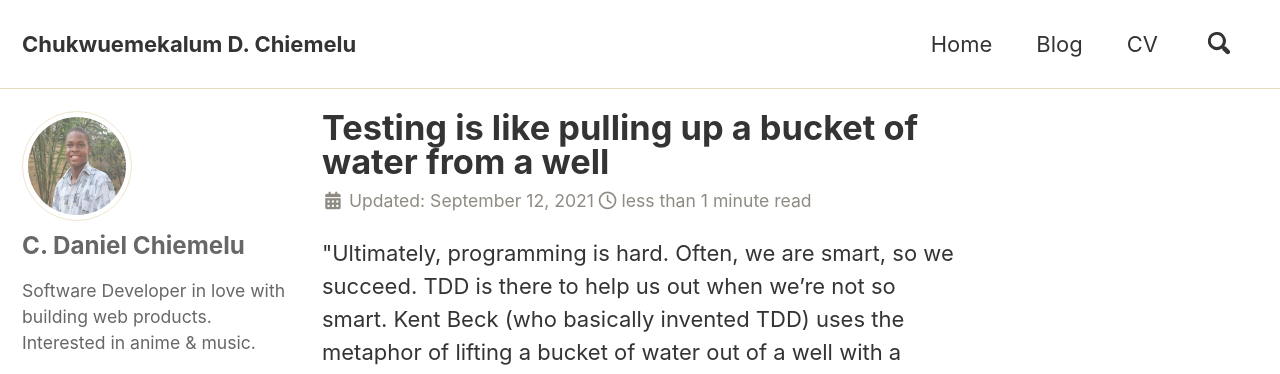
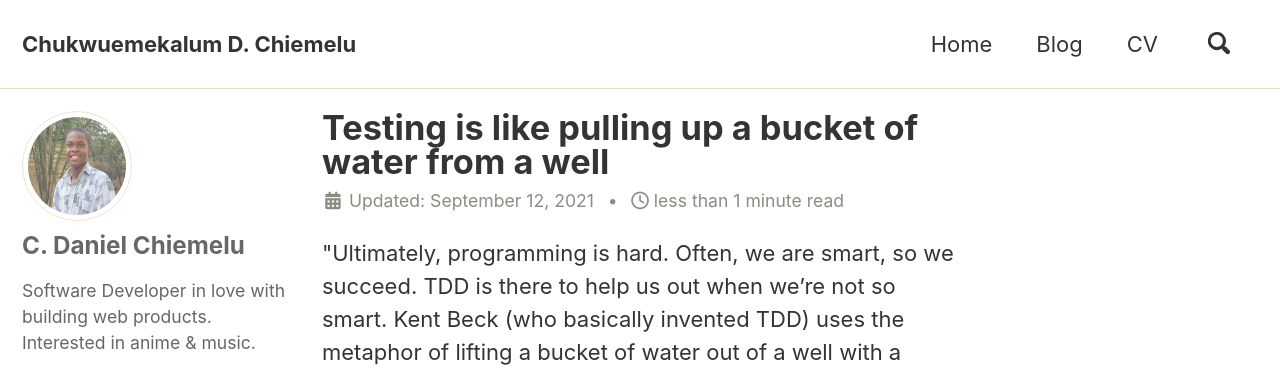
Before and after one commit to Chukwuemekalum/chukwuemekalum.github.io, a Jekyll site: the page built from _posts/2022-07-19-my-second-post.html, in a window 1280 px wide. Shown: the top 374 px of the page. Built offline with Jekyll 4.4.1, drawn with Linux system fonts in a browser that asks for light colours; cached includes are drawn as plain includes; nearby versions of some CDN libraries; comment, search, counter and statistics services are not loaded.

Commit message:
Changes to Date

```diff
--- a/assets/css/main.scss
+++ b/assets/css/main.scss
@@ -31,5 +31,11 @@ $type-size-6: 0.8em !default;
 $type-size-7: 0.8em !default;
 $type-size-8: 0.625em !default;
 
+.page__meta-sep::before {
+    content: "\2022";
+    padding-left: 0.5em;
+    padding-right: 0.5em;
+}
+
 
 @import "minimal-mistakes"; // main partials
```
